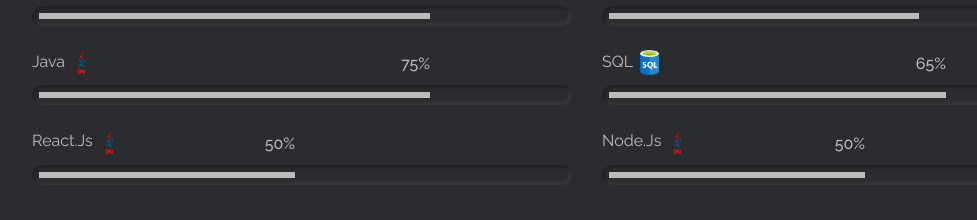
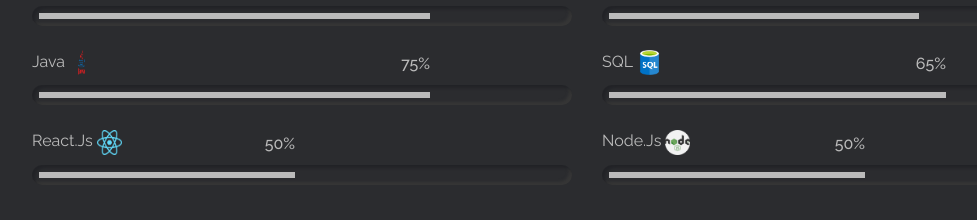
Before and after one commit to ArjunGPrabhu/arjungprabhu_portfolio, a plain HTML site: page index.html in a window 1280 px wide. Shown: the part 1861-2081 px from the top of the page, without its empty margins (53-1030 px from the left). Drawn offline with nearby package versions, Linux system fonts and the light colour scheme.

Commit message:
Update index.html

```diff
--- a/index.html
+++ b/index.html
@@ -321,7 +321,7 @@
 
              <div class="skill-item">
               <br>
-              <p>React.Js <img class="icon" src="img/icons/java.png" alt=""></p>
+              <p>React.Js <img class="icon" src="img/icons/Reactjs.png" alt=""></p>
               <div class="progress inner-shadow">
                 <div class="progress-bar" style="width: calc(50% - 14px);">
                   <span>50%</span>
@@ -331,7 +331,7 @@
 
              <div class="skill-item">
               <br>
-              <p>Node.Js <img class="icon" src="img/icons/java.png" alt=""></p>
+              <p>Node.Js <img class="icon" src="img/icons/nodejs.png" alt=""></p>
               <div class="progress inner-shadow">
                 <div class="progress-bar" style="width: calc(50% - 14px);">
                   <span>50%</span>
```
